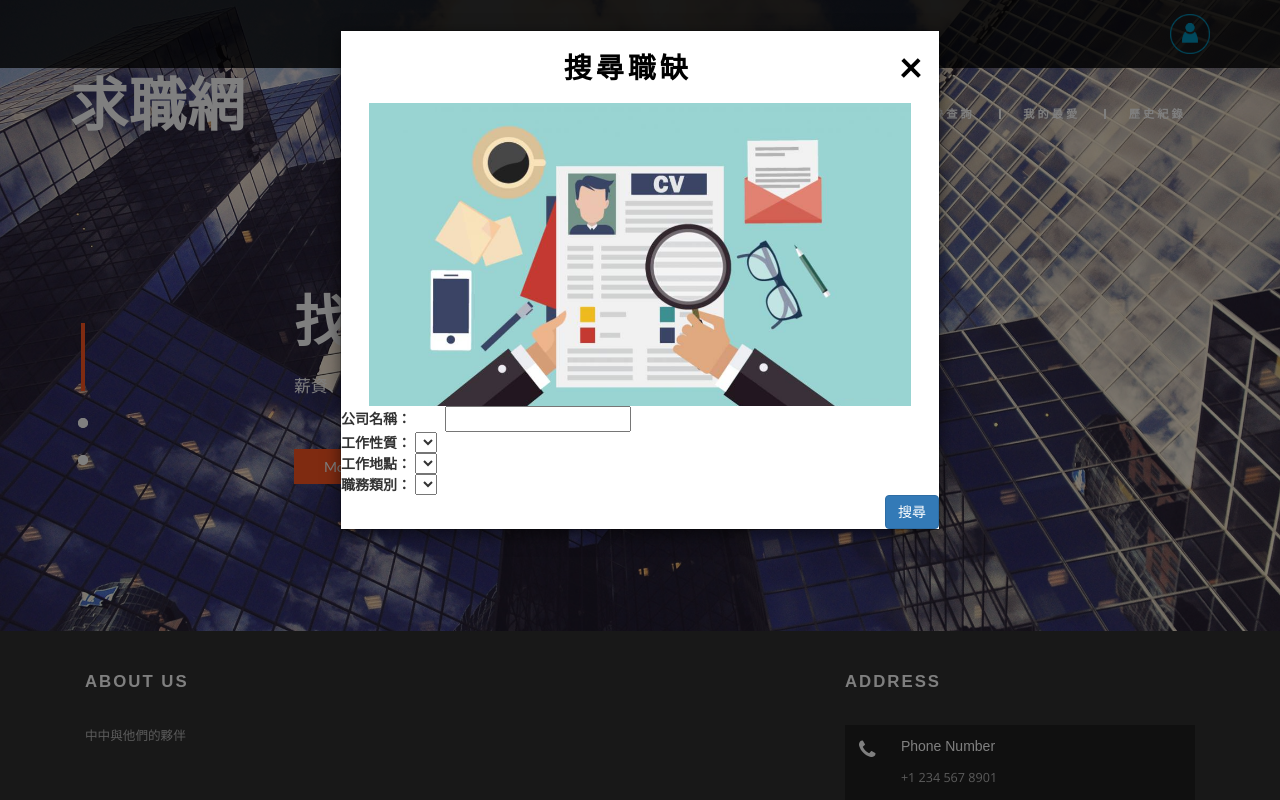
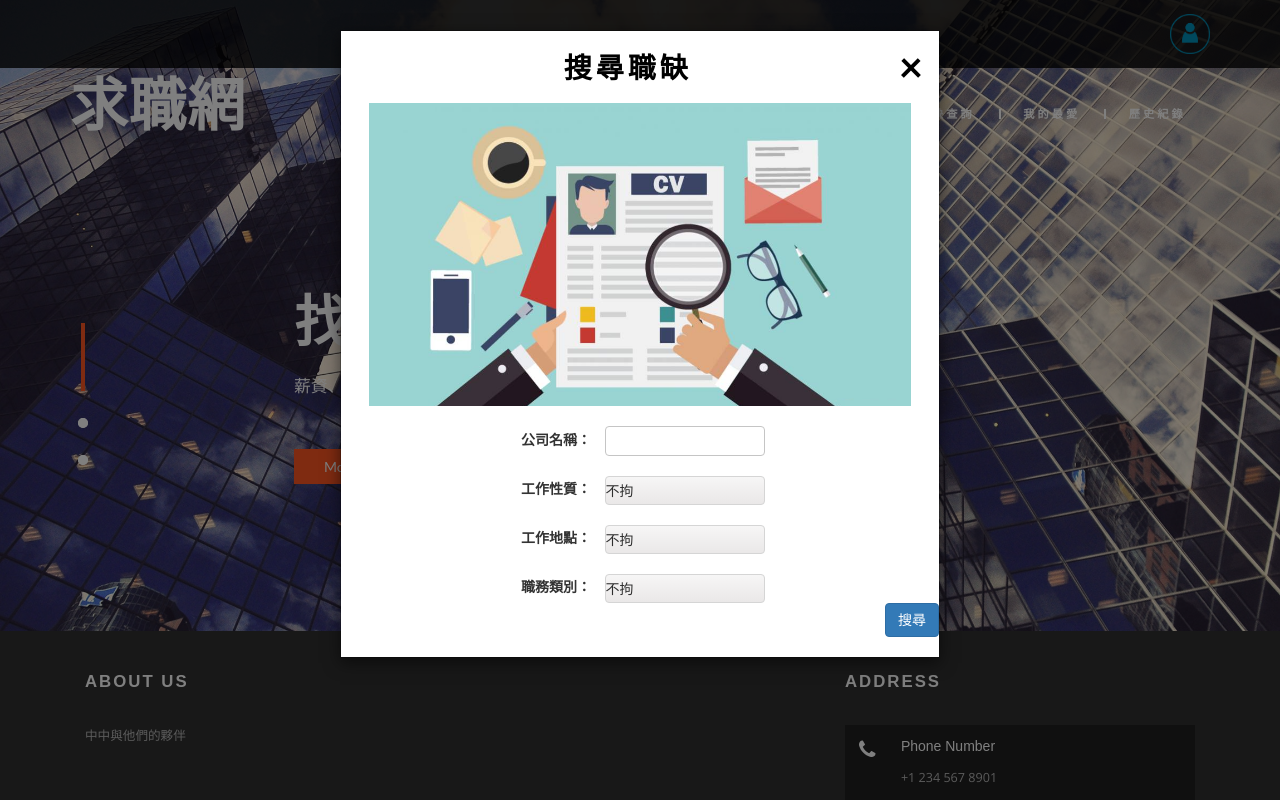
Before and after one commit to PMZGY/SearchJobNet_project, an ASP.NET MVC app: page / in a window 1280 px wide, after a click on "職缺查詢". Run offline with ASP.NET Core 8 and stand-ins for ASP.NET MVC 5, Linux system fonts and the light colour scheme; data that the repository does not hold is empty; the project's own start-up code is not run, and a stand-in starts its controllers and pages; some libraries are stand-ins or nearby versions.

Commit message:
修正Member

```diff
--- a/SearchJobNet_project/Controllers/JobController/JobController.cs
+++ b/SearchJobNet_project/Controllers/JobController/JobController.cs
@@ -18,7 +18,7 @@ namespace SearchJobNet_project.Controllers.JobController
             //SJM.SearchJob sjm = new SJM.SearchJob();
             //List<SJM.SearchJobModel> sjModel = new List<SJM.SearchJobModel>();
             //sjModel = sjm.jobList(searchModel);
-
+            ViewBag.SearchJobCol = searchModel;
             return View("JobListView");
         }
         public ActionResult SendJobListData(SJM.SearchJobModel searchModel)
--- a/SearchJobNet_project/Views/Home/HomePageView.cshtml
+++ b/SearchJobNet_project/Views/Home/HomePageView.cshtml
@@ -254,32 +254,34 @@
                         <ul class="fields" vailgn="center">
 
                             <li class="first-list">
-                                <div class="fields-label">
-                                    @Html.Label("公司名稱：",new { style = "width: 100px" })
-                                    @Html.EditorFor(model => model.CompName,new { @class="col-sm-4;"})
+                                <div class="fields-label" style="margin-top:20px;margin-left:180px">
+                                    @Html.Label("公司名稱：",new { style = "width: 80px;" })
+                                    <input id="CompName" class="k-textbox k-input" style="width:160px;" />
                                 </div>
-                                <div class="fields-value">
-                                    @Html.Label("工作性質：")
-                                    @Html.DropDownList("工作性質", (IEnumerable<SelectListItem>)ViewBag.WorkType)
+                                <div class="fields-value" style="margin-top:20px;margin-left:180px">
+                                    @Html.Label("工作性質：", new { style = "width: 80px;" })
+                                    @Html.DropDownList("工作性質", (IEnumerable<SelectListItem>)ViewBag.WorkType,"不拘",new { @class = "k-textbox k-input" ,style = "width:160px;", id="WorkType"})
 
                                 </div>
-                                <div class="fields-value">
-                                    @Html.Label("工作地點：")
-                                    @Html.DropDownList("工作地點", (IEnumerable<SelectListItem>)ViewBag.CityName)
+                                <div class="fields-value" style="margin-top:20px;margin-left:180px">
+                                    @Html.Label("工作地點：", new { style = "width: 80px;" })
+                                    @Html.DropDownList("工作地點", (IEnumerable<SelectListItem>)ViewBag.CityName, "不拘", new { @class = "k-textbox k-input", style = "width:160px;", id = "CityName" })
 
                                 </div>
-                                <div class="fields-value">
-                                    @Html.Label("職務類別：")
-                                    @Html.DropDownList("請選擇職務類別", (IEnumerable<SelectListItem>)ViewBag.Cjob_Name1)
+                                <div class="fields-value" style="margin-top:20px;margin-left:180px">
+                                    @Html.Label("職務類別：", new { style = "width: 80px;" })
+                                    @Html.DropDownList("請選擇職務類別", (IEnumerable<SelectListItem>)ViewBag.Cjob_Name1, "不拘", new { @class = "k-textbox k-input", style = "width:160px;", id = "Cjob_Name1"})
 
                                     </div>
                                 </li>
+
                             </ul>
+                    <div class="form-footer" style="text-align:right;margin-left:20px;margin-bottom:20px">
+                        <button type="submit" class="btn btn-primary" id="searchJobButton">搜尋</button>
+                    </div>
                     </div>
     }
-                    <div class="form-footer" style="text-align:right">
-                        <button type="submit" class="btn btn-primary" id="searchJobButton" data-url="@Url.Action("Index", "Job")">搜尋</button>
-                    </div>
+
                 </div>
             </div>
         </div>
@@ -334,8 +336,7 @@
                     會員註冊
                     <button type="button" class="close" data-dismiss="modal" aria-label="Close"><span aria-hidden="true">&times;</span></button>
                 </div>
-                @using (Html.BeginForm("registerMember", "Member", FormMethod.Post, new { id = "memberRegisterTable" }))
-                {
+
                     <div class="modal-body">
                         <img src="browser_components/images/modal1.jpg" alt=" " class="img-responsive" />
 
@@ -365,7 +366,7 @@
 
                         </ul>
                     </div>
-                }
+
 
             </div>
         </div>
--- a/SearchJobNet_project/Views/Job/JobListView.cshtml
+++ b/SearchJobNet_project/Views/Job/JobListView.cshtml
@@ -167,7 +167,7 @@
         </div>
     </footer>
     <!-- //footer -->
-
+    <input id="searchjobcol" type="hidden" value="@ViewBag.SearchJobCol" />
 
     <!-- banner-responsive-slider -->
     <script src="~/browser_components/js/responsiveslides.min.js"></script>
--- a/SearchJobNet_project/scripts/HomePage.js
+++ b/SearchJobNet_project/scripts/HomePage.js
@@ -9,14 +9,18 @@ $(function () {
     $("#searchJobButton").click(function (e) {
 
         //取要傳到的action url
-        var action = $(e.target).attr('data-url')
+        var action = "../Job/Index"
         //取form資料
-        var formData = $('form#searchJobTable').serializeArray();
+        var formData = {
+            CompyName: $('#CompName').val(),
+            Wk_Type: $('#WorkType').val(),
+            CityName: $('#CityName').val(),
+            Cjob_Name1: $('#Cjob_Name1').val()
+        };
         debugger;
         //傳資料給後端
-        $.post(action, formData)
+        $.post(action,formData)
             .done(function (Data) {
-
 
             })
             .fail(function (data) {
@@ -27,7 +31,7 @@ $(function () {
     //點擊登入
     $("#login").click(function (e) {
         //取要傳到的action url
-        var action = 'Member/loginMember'
+        var action = '../Member/loginMember'
 
         //取form資料
         var formData = {
@@ -51,7 +55,7 @@ $(function () {
     //點擊註冊
     $("#register").click(function (e) {
         //取要傳到的action url
-        var action = 'Member/registerMember'
+        var action = '../Member/registerMember'
         //取form資料
         //var formData = $('form#memberRegisterTable').serializeArray();
         if ($('#confirmpassword').val() === $('#password').val()) {
--- a/SearchJobNet_project/scripts/JobList.js
+++ b/SearchJobNet_project/scripts/JobList.js
@@ -1,9 +1,10 @@
 $(function () {
-
+    console.log($("#searchjobcol").val())
     $("#grid").kendoGrid({
         dataSource: {
             transport: {
-                read:{
+                read: {
+                    type: "POST",
                     url: "/Job/SendJobListData",
                     dataType: "json"
                 }
```
Also changed, not shown: 5 other files.
